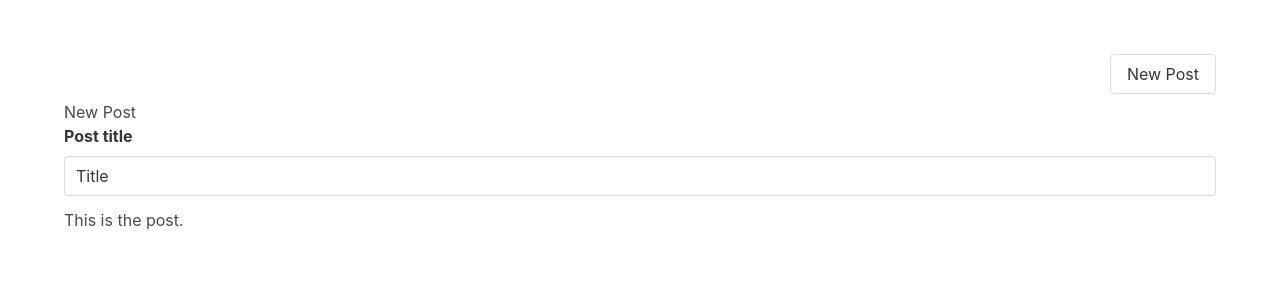
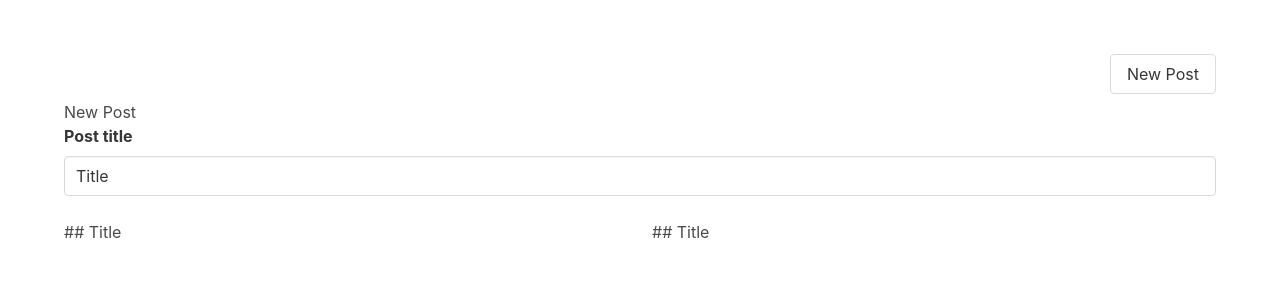
Before and after one commit to lmiller1990/vuejs-composition-api-v3, a Vue app: page /posts/new in a window 1280 px wide. Shown: the top 300 px of the page. Built offline with nearby package versions, Linux system fonts and the light colour scheme.

Commit message:
27 - 2 way binding w/ content editable

```diff
--- a/src/components/PostWriter.vue
+++ b/src/components/PostWriter.vue
@@ -7,11 +7,22 @@
 }>()
 
 const title = ref(props.post.title)
+const content = ref(props.post.markdown)
 const contentEditable = ref<HTMLDivElement>()
 
 onMounted(() => {
-  console.log(contentEditable.value?.innerText)
+  if (!contentEditable.value) {
+    throw Error('ContentEditable DOM node was not found')
+  }
+  contentEditable.value.innerText = content.value
 })
+
+function handleInput () {
+  if (!contentEditable.value) {
+    throw Error('ContentEditable DOM node was not found')
+  }
+  content.value = contentEditable.value.innerText
+}
 </script>
 
 <template>
@@ -21,10 +32,15 @@
         <div class="label">Post title</div>
         <input type="text" class="input" v-model="title">
       </div>
+    </div>
+  </div>
 
-      <div contenteditable ref="contentEditable">
-        This is the post.
-      </div>
+  <div class="columns">
+    <div class="column">
+      <div contenteditable ref="contentEditable" @input="handleInput" />
+    </div>
+    <div class="column">
+      {{ content }}
     </div>
   </div>
 </template>
--- a/src/posts.ts
+++ b/src/posts.ts
@@ -4,6 +4,7 @@
   id: string
   title: string
   created: string
+  markdown: string
 }
 
 export interface TimelinePost extends Omit<Post, 'created'> {
@@ -13,17 +14,20 @@
 export const today: Post = {
   id: "1",
   title: "Today",
-  created: DateTime.now().toISO()
+  created: DateTime.now().toISO(),
+  markdown: ''
 }
 
 export const thisWeek: Post = {
   id: "2",
   title: "This Week",
-  created: DateTime.now().minus({ days: 5 }).toISO()
+  created: DateTime.now().minus({ days: 5 }).toISO(),
+  markdown: ''
 }
 
 export const thisMonth: Post = {
   id: "3",
   title: "This Month",
-  created: DateTime.now().minus({ weeks: 3 }).toISO()
+  created: DateTime.now().minus({ weeks: 3 }).toISO(),
+  markdown: ''
 }
--- a/src/views/NewPost.vue
+++ b/src/views/NewPost.vue
@@ -6,7 +6,8 @@
 const post: TimelinePost = {
   id: "-1",
   title: "Title",
-  created: DateTime.now()
+  created: DateTime.now(),
+  markdown: '## Title'
 }
 </script>
 
```
